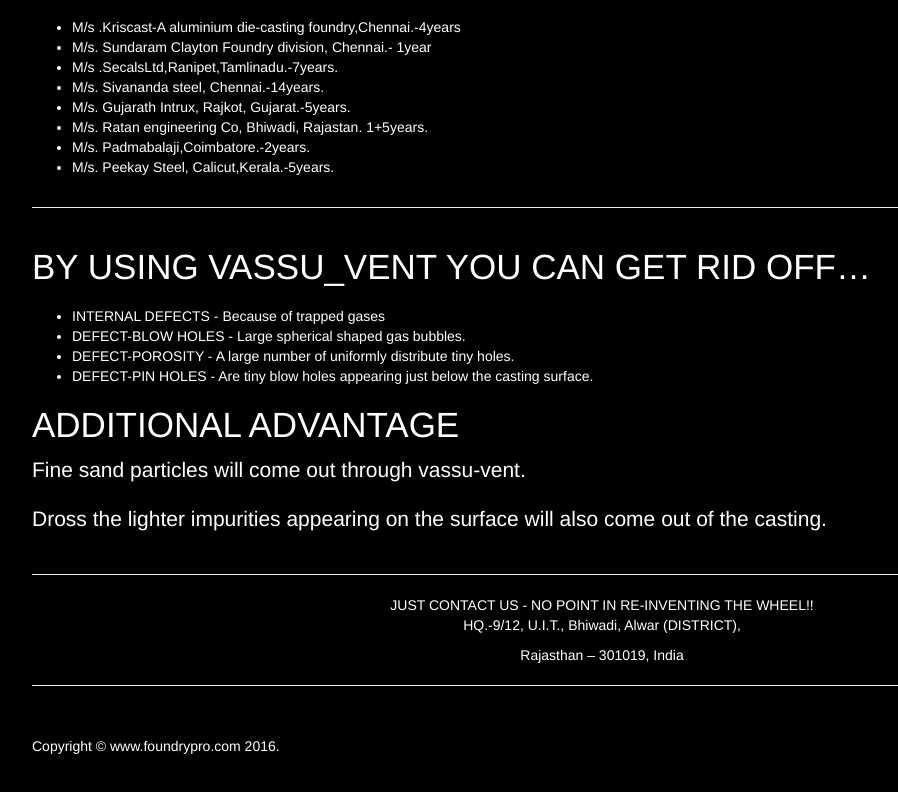
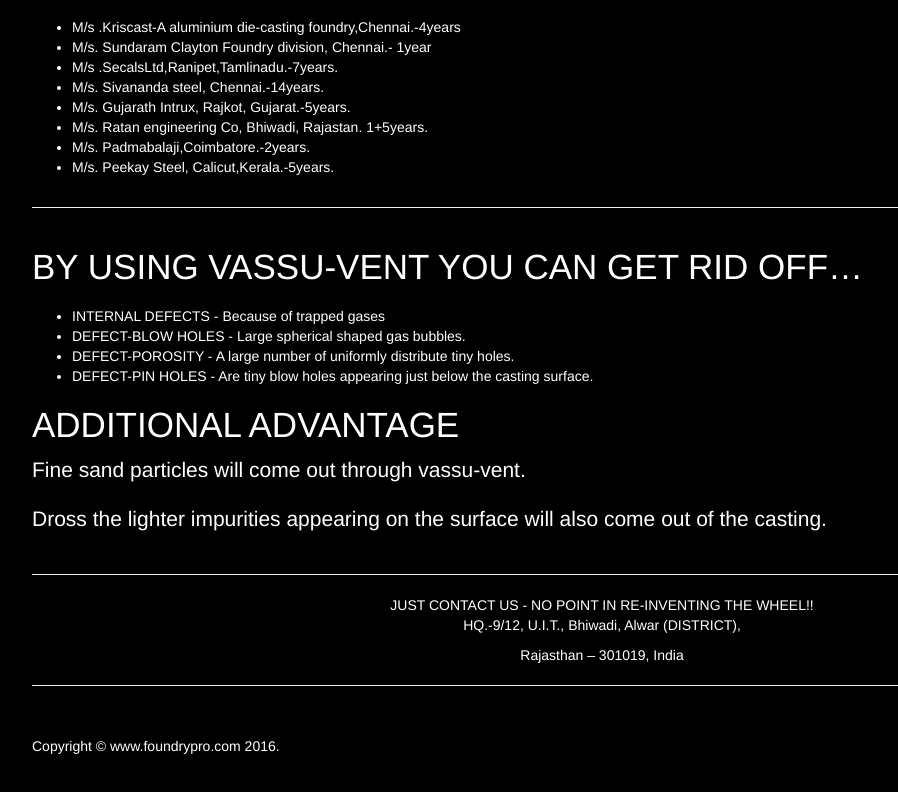
Before and after one commit to jpankleshwaria/jpankleshwaria.github.io, a plain HTML site: page demo/foundrypro/index.html in a window 1280 px wide. Shown: the part 1165-1957 px from the top of the page, without its empty margins (38-936 px from the left). Drawn offline with Linux system fonts and the light colour scheme.

Commit message:
change hyphn
not underscore

```diff
--- a/demo/foundrypro/index.html
+++ b/demo/foundrypro/index.html
@@ -79,7 +79,7 @@
         <hr class="featurette-divider">
 
 	<div class="featurette" id="service">
-            <h2 class="featurette-heading">BY USING VASSU_VENT YOU CAN GET RID OFF…<br/>
+            <h2 class="featurette-heading">BY USING VASSU-VENT YOU CAN GET RID OFF…<br/>
             </h2>
             <p class="lead">
 		<ul>
```
